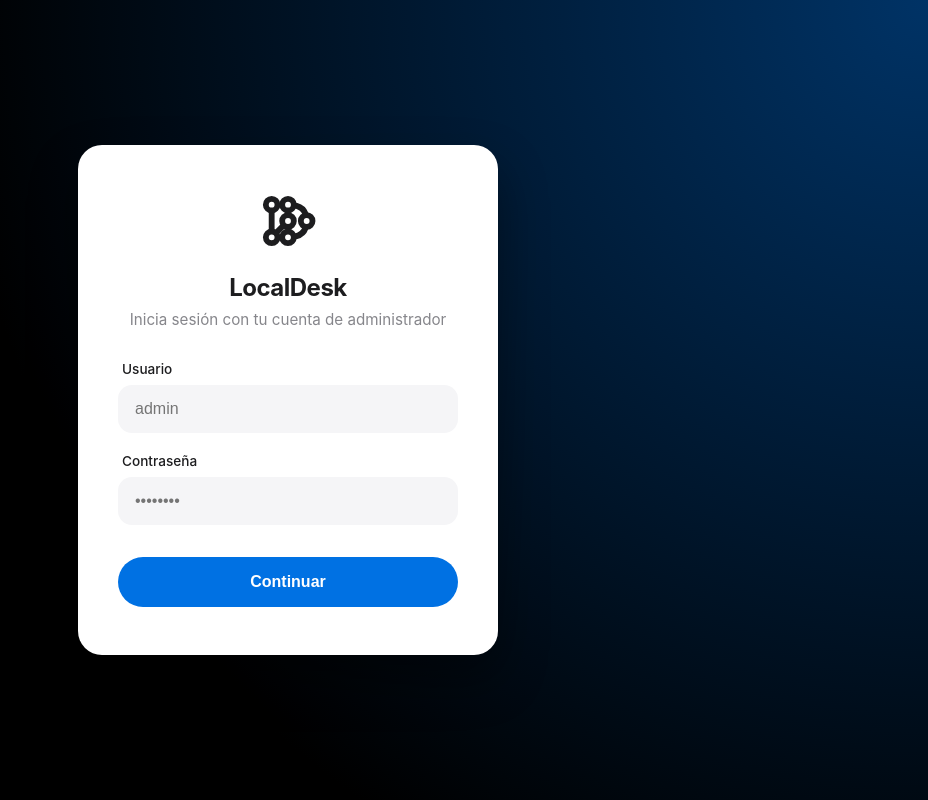
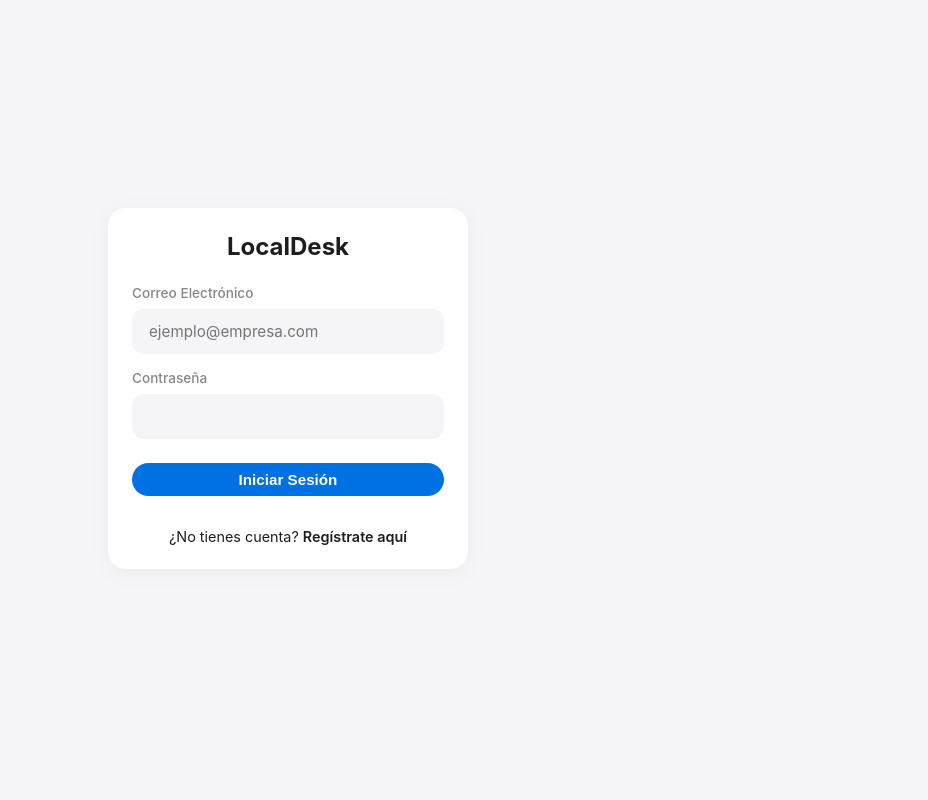
Before and after one commit to zayfer-ux/Localdesk-lite, a Flask app: page /login in a window 1280 px wide. Shown: the whole page, without its empty margins (352-1280 px from the left). Run offline with Flask 3, Linux system fonts and the light colour scheme.

Commit message:
feat:Perfil de usuario mediante correo electronico

```diff
--- a/app.py
+++ b/app.py
@@ -10,7 +10,6 @@ from dotenv import load_dotenv
 from datetime import datetime
 import json
 
-from werkzeug.security import check_password_hash
 from reportlab.lib.pagesizes import letter
 from reportlab.platypus import SimpleDocTemplate, Paragraph, Spacer, Table, TableStyle
 from reportlab.lib.styles import getSampleStyleSheet, ParagraphStyle
@@ -32,41 +31,82 @@ def login_required(f):
         return f(*args, **kwargs)
     return decorated_function
 
+# ==========================================
+# RUTAS DE AUTENTICACIÓN Y PERFIL
+# ==========================================
 @app.route('/login', methods=['GET', 'POST'])
 def login():
     if request.method == 'POST':
-        usuario = request.form.get('usuario')
+        email = request.form.get('email')
         password = request.form.get('password')
-
         try:
             cliente = libsql_client.create_client_sync(url=url, auth_token=token)
-            # Buscamos al usuario en la base de datos
-            resultado = cliente.execute("SELECT * FROM usuarios WHERE usuario = ?", (usuario,))
+            resultado = cliente.execute("SELECT id, nombre, usuario, password, rol, email, telefono, foto FROM usuarios WHERE email = ?", (email,))
             user_data = resultado.rows
             cliente.close()
 
-            # user_data[0] contiene: (id, nombre, usuario, password_hash, rol)
-            # Verificamos que el usuario exista y que el hash de la BD coincida con la contraseña escrita
             if user_data and check_password_hash(user_data[0][3], password):
                 session['logeado'] = True
-                session['usuario'] = user_data[0][2]     # Guardamos el 'admin'
-                session['nombre'] = user_data[0][1]      # Guardamos 'Administrador Principal'
-                session['rol'] = user_data[0][4]         # Guardamos su rol
+                session['id_usuario'] = user_data[0][0]
+                session['nombre'] = user_data[0][1]
+                session['usuario'] = user_data[0][2]
+                session['rol'] = user_data[0][4]
+                session['email'] = user_data[0][5]
+                session['foto'] = user_data[0][7]
                 return redirect(url_for('inicio'))
             else:
-                flash('Credenciales incorrectas o usuario no encontrado.', 'danger')
-
+                flash('Correo o contraseña incorrectos.', 'danger')
         except Exception as e:
             print(f"Error en login: {e}")
             flash('Error al conectar con la base de datos.', 'danger')
+    return render_template('login.html')
 
-    return render_template('login.html')
+@app.route('/registro', methods=['GET', 'POST'])
+def registro():
+    if request.method == 'POST':
+        nombre = request.form.get('nombre')
+        usuario = request.form.get('usuario')
+        email = request.form.get('email')
+        password = request.form.get('password')
+        password_segura = generate_password_hash(password)
+        try:
+            cliente = libsql_client.create_client_sync(url=url, auth_token=token)
+            sql = "INSERT INTO usuarios (nombre, usuario, email, password, rol) VALUES (?, ?, ?, ?, 'Soporte Técnico')"
+            cliente.execute(sql, (nombre, usuario, email, password_segura))
+            cliente.close()
+            return redirect(url_for('login'))
+        except Exception as e:
+            print("Error al registrar:", e)
+    return render_template('registro.html')
 
 @app.route('/logout')
 def logout():
     session.clear()
     return redirect(url_for('login'))
 
+@app.route('/perfil', methods=['GET', 'POST'])
+@login_required
+def perfil():
+    id_user = session.get('id_usuario')
+    cliente = libsql_client.create_client_sync(url=url, auth_token=token)
+    if request.method == 'POST':
+        telefono = request.form.get('telefono')
+        foto_url = request.form.get('foto')
+        try:
+            cliente.execute("UPDATE usuarios SET telefono = ?, foto = ? WHERE id = ?", (telefono, foto_url, id_user))
+            session['foto'] = foto_url
+        except Exception as e:
+            print(e)
+        return redirect(url_for('perfil'))
+
+    resultado = cliente.execute("SELECT nombre, usuario, email, rol, telefono, foto FROM usuarios WHERE id = ?", (id_user,))
+    datos_perfil = resultado.rows[0] if resultado.rows else None
+    cliente.close()
+    return render_template('perfil.html', perfil=datos_perfil)
+
+# ==========================================
+# RUTAS DEL SISTEMA PRINCIPAL
+# ==========================================
 @app.route('/')
 @login_required
 def inicio():
@@ -75,31 +115,27 @@ def inicio():
         cliente = libsql_client.create_client_sync(url=url, auth_token=token)
         res_total = cliente.execute("SELECT * FROM incidencias")
         todas = res_total.rows
-
         stats = {
             'total': len(todas),
             'pendientes': sum(1 for i in todas if i[7] == 'Pendiente'),
             'revision': sum(1 for i in todas if i[7] == 'En revisión'),
             'resueltas': sum(1 for i in todas if i[7] == 'Resuelta')
         }
-
         categorias = {
             'Hardware': sum(1 for i in todas if i[4] == 'Hardware'),
             'Software': sum(1 for i in todas if i[4] == 'Software'),
             'Red': sum(1 for i in todas if i[4] == 'Red'),
             'Otro': sum(1 for i in todas if i[4] == 'Otro')
         }
-
         if busqueda:
             param = f"%{busqueda}%"
-            sql = """SELECT * FROM incidencias WHERE CAST(id AS TEXT) LIKE ? OR titulo LIKE ? OR equipo LIKE ? OR reportado_por LIKE ? ORDER BY id DESC"""
+            sql = "SELECT * FROM incidencias WHERE CAST(id AS TEXT) LIKE ? OR titulo LIKE ? OR equipo LIKE ? OR reportado_por LIKE ? ORDER BY id DESC"
             resultado = cliente.execute(sql, (param, param, param, param))
         else:
             resultado = cliente.execute("SELECT * FROM incidencias ORDER BY id DESC")
-
         lista_incidencias = resultado.rows
         cliente.close()
-    except Exception as e:
+    except:
         lista_incidencias = []
         stats = {'total': 0, 'pendientes': 0, 'revision': 0, 'resueltas': 0}
         categorias = {'Hardware': 0, 'Software': 0, 'Red': 0, 'Otro': 0}
@@ -119,14 +155,12 @@ def nuevo_registro():
         reportado_por = request.form['reportado_por']
         estado = "Pendiente"
         fecha_reporte = datetime.now().strftime("%Y-%m-%d %H:%M:%S")
-
         try:
             cliente = libsql_client.create_client_sync(url=url, auth_token=token)
             sql = "INSERT INTO incidencias (titulo, equipo, area, categoria, descripcion, prioridad, estado, reportado_por, fecha_reporte) VALUES (?, ?, ?, ?, ?, ?, ?, ?, ?)"
             cliente.execute(sql, (titulo, equipo, area, categoria, descripcion, prioridad, estado, reportado_por, fecha_reporte))
             cliente.close()
-        except Exception as e:
-            print(f"Error al guardar: {e}")
+        except: pass
         return redirect(url_for('inicio'))
     return render_template('nuevo.html')
 
@@ -137,13 +171,9 @@ def ver_detalle(id):
         cliente = libsql_client.create_client_sync(url=url, auth_token=token)
         resultado = cliente.execute("SELECT * FROM incidencias WHERE id = ?", (id,))
         cliente.close()
-
-        if resultado.rows:
-            return render_template('detalle.html', incidencia=resultado.rows[0])
-        else:
-            return "<h1>Error: Incidencia no encontrada</h1>", 404
-    except Exception as e:
-        return f"<h1>Error: {e}</h1>"
+        if resultado.rows: return render_template('detalle.html', incidencia=resultado.rows[0])
+        else: return "<h1>Error: Incidencia no encontrada</h1>", 404
+    except Exception as e: return f"<h1>Error: {e}</h1>"
 
 @app.route('/actualizar_estado/<int:id>', methods=['POST'])
 @login_required
@@ -153,8 +183,7 @@ def actualizar_estado(id):
         cliente = libsql_client.create_client_sync(url=url, auth_token=token)
         cliente.execute("UPDATE incidencias SET estado = ? WHERE id = ?", (nuevo_estado, id))
         cliente.close()
-    except Exception as e:
-        pass
+    except: pass
     return redirect(url_for('ver_detalle', id=id))
 
 @app.route('/resolver/<int:id>', methods=['POST'])
@@ -162,22 +191,15 @@ def actualizar_estado(id):
 def resolver_incidencia(id):
     solucion_redactada = request.form['solucion']
     fecha_solucion = datetime.now().strftime("%Y-%m-%d %H:%M:%S")
-
-    # 1. Obtenemos el nombre y rol del técnico que tiene la sesión iniciada
-    tecnico = session.get('nombre', 'Administrador')
+    tecnico = session.get('nombre', 'Técnico')
     rol = session.get('rol', 'TI')
-
-    # 2. Generamos la firma automática
     solucion_con_firma = f"{solucion_redactada}\n\n✅ Atendido por: {tecnico} ({rol})"
-
     try:
         cliente = libsql_client.create_client_sync(url=url, auth_token=token)
         sql = "UPDATE incidencias SET solucion = ?, estado = 'Resuelta', fecha_solucion = ? WHERE id = ?"
         cliente.execute(sql, (solucion_con_firma, fecha_solucion, id))
         cliente.close()
-    except Exception as e:
-        print(f"Error al resolver incidencia: {e}")
-
+    except: pass
     return redirect(url_for('ver_detalle', id=id))
 
 @app.route('/eliminar/<int:id>', methods=['POST'])
@@ -187,14 +209,12 @@ def eliminar_incidencia(id):
         cliente = libsql_client.create_client_sync(url=url, auth_token=token)
         cliente.execute("DELETE FROM incidencias WHERE id = ?", (id,))
         cliente.close()
-    except Exception as e:
-        pass
+    except: pass
     return redirect(url_for('inicio'))
 
 @app.route('/exportar')
 @login_required
 def exportar_csv():
-    # ... código de csv intacto ...
     cliente = libsql_client.create_client_sync(url=url, auth_token=token)
     resultado = cliente.execute("SELECT * FROM incidencias ORDER BY id DESC")
     incidencias = resultado.rows
@@ -202,28 +222,22 @@ def exportar_csv():
     output = io.StringIO()
     writer = csv.writer(output)
     writer.writerow(['ID', 'Problema', 'Equipo', 'Area', 'Categoria', 'Descripcion', 'Prioridad', 'Estado', 'Reportado Por', 'Solucion', 'Fecha Reporte', 'Fecha Solucion'])
-    for item in incidencias:
-        writer.writerow(item)
+    for item in incidencias: writer.writerow(item)
     output.seek(0)
     return Response(output, mimetype="text/csv", headers={"Content-Disposition": f"attachment;filename=Reporte_{datetime.now().strftime('%Y%m%d')}.csv"})
 
 @app.route('/exportar_pdf')
 @login_required
 def exportar_pdf():
-    # ... código de pdf intacto ...
     cliente = libsql_client.create_client_sync(url=url, auth_token=token)
     resultado = cliente.execute("SELECT id, titulo, equipo, categoria, estado, prioridad, reportado_por FROM incidencias ORDER BY id DESC")
     incidencias = resultado.rows
     cliente.close()
     buffer = io.BytesIO()
     doc = SimpleDocTemplate(buffer, pagesize=letter, rightMargin=30, leftMargin=30, topMargin=30, bottomMargin=30)
-    elementos = []
-    styles = getSampleStyleSheet()
-    estilo_titulo = ParagraphStyle('Titulo', parent=styles['Heading1'], fontName='Helvetica-Bold', fontSize=22, textColor=colors.HexColor('#1D1D1F'), spaceAfter=4)
-    elementos.append(Paragraph("LocalDesk - Reporte de Incidencias", estilo_titulo))
+    elementos = [Paragraph("LocalDesk - Reporte de Incidencias", ParagraphStyle('Titulo', parent=getSampleStyleSheet()['Heading1'], fontName='Helvetica-Bold', fontSize=22, textColor=colors.HexColor('#1D1D1F'), spaceAfter=4))]
     data = [["ID", "Problema", "Equipo", "Categoría", "Estado", "Prioridad", "Reportado"]]
-    for item in incidencias:
-        data.append([str(item[0]), str(item[1]), str(item[2]), str(item[3]), str(item[4]), str(item[5]), str(item[6])])
+    for item in incidencias: data.append([str(item[0]), str(item[1]), str(item[2]), str(item[3]), str(item[4]), str(item[5]), str(item[6])])
     tabla = Table(data, colWidths=[30, 140, 75, 65, 65, 65, 100])
     tabla.setStyle(TableStyle([('BACKGROUND', (0, 0), (-1, 0), colors.HexColor('#0071E3')), ('TEXTCOLOR', (0, 0), (-1, 0), colors.whitesmoke), ('FONTNAME', (0, 0), (-1, 0), 'Helvetica-Bold'), ('FONTSIZE', (0, 0), (-1, 0), 9), ('BACKGROUND', (0, 1), (-1, -1), colors.HexColor('#F5F5F7')), ('GRID', (0, 0), (-1, -1), 0.5, colors.HexColor('#E5E5EA'))]))
     elementos.append(tabla)
@@ -231,122 +245,71 @@ def exportar_pdf():
     buffer.seek(0)
     return Response(buffer, mimetype="application/pdf", headers={"Content-Disposition": f"attachment;filename=Reporte_{datetime.now().strftime('%Y%m%d')}.pdf"})
 
-# ==========================================
-# NUEVA RUTA: DIAGNÓSTICO DE RED (PING)
-# ==========================================
 @app.route('/diagnostico_red', methods=['POST'])
 @login_required
 def diagnostico_red():
     data = request.get_json()
     host = data.get('host', '').strip()
-
-    if not host:
-        return jsonify({'status': 'error', 'message': 'IP o Hostname vacío'})
-
-    # Ajusta el comando si es Windows ('-n') o Mac/Linux ('-c')
+    if not host: return jsonify({'status': 'error', 'message': 'IP o Hostname vacío'})
     parametro = '-n' if platform.system().lower() == 'windows' else '-c'
     comando = ['ping', parametro, '1', host]
-
     try:
         resultado = subprocess.run(comando, stdout=subprocess.PIPE, stderr=subprocess.PIPE, text=True)
-        if resultado.returncode == 0:
-            return jsonify({'status': 'online', 'message': f'¡En línea! El equipo responde.'})
-        else:
-            return jsonify({'status': 'offline', 'message': f'Desconectado. No hay respuesta.'})
-    except Exception as e:
-        return jsonify({'status': 'error', 'message': 'No se pudo ejecutar la herramienta de red.'})
+        if resultado.returncode == 0: return jsonify({'status': 'online', 'message': f'¡En línea! El equipo responde.'})
+        else: return jsonify({'status': 'offline', 'message': f'Desconectado. No hay respuesta.'})
+    except: return jsonify({'status': 'error', 'message': 'Error de red.'})
 
-
-# ==========================================
-# RUTAS DE DEPARTAMENTOS / ÁREAS
-# ==========================================
 @app.route('/areas')
 @login_required
 def vista_areas():
     try:
         cliente = libsql_client.create_client_sync(url=url, auth_token=token)
-        # Agrupamos las incidencias por área y contamos cuántas hay y cuántas faltan
-        sql = """
-            SELECT area,
-                   COUNT(id) as total,
-                   SUM(CASE WHEN estado != 'Resuelta' THEN 1 ELSE 0 END) as pendientes
-            FROM incidencias
-            GROUP BY area
-            ORDER BY area ASC
-        """
-        resultado = cliente.execute(sql)
-        areas = resultado.rows
+        sql = "SELECT area, COUNT(id) as total, SUM(CASE WHEN estado != 'Resuelta' THEN 1 ELSE 0 END) as pendientes FROM incidencias GROUP BY area ORDER BY area ASC"
+        areas = cliente.execute(sql).rows
         cliente.close()
-    except Exception as e:
-        areas = []
-        print(f"Error al cargar áreas: {e}")
-
+    except: areas = []
     return render_template('areas.html', areas=areas)
-
 
 @app.route('/area/<nombre_area>')
 @login_required
 def detalle_area(nombre_area):
     try:
         cliente = libsql_client.create_client_sync(url=url, auth_token=token)
-        # Traemos solo las incidencias que coincidan con el área seleccionada
-        sql = "SELECT * FROM incidencias WHERE area = ? ORDER BY id DESC"
-        resultado = cliente.execute(sql, (nombre_area,))
-        incidencias = resultado.rows
+        incidencias = cliente.execute("SELECT * FROM incidencias WHERE area = ? ORDER BY id DESC", (nombre_area,)).rows
         cliente.close()
-    except Exception as e:
-        incidencias = []
-
+    except: incidencias = []
     return render_template('area_detalle.html', incidencias=incidencias, area=nombre_area)
 
-# ==========================================
-# RUTAS DE GESTIÓN DE TÉCNICOS (USUARIOS)
-# ==========================================
 @app.route('/tecnicos', methods=['GET', 'POST'])
 @login_required
 def gestion_tecnicos():
-    # Solo permitimos ver esta pantalla si es una solicitud GET o POST válida
     cliente = libsql_client.create_client_sync(url=url, auth_token=token)
-
     if request.method == 'POST':
         nombre = request.form.get('nombre')
         usuario_nick = request.form.get('usuario')
+        email = request.form.get('email')
         password = request.form.get('password')
         rol = request.form.get('rol')
-
-        # Encriptamos la contraseña antes de guardarla (Seguridad)
         password_segura = generate_password_hash(password)
-
         try:
-            sql = "INSERT INTO usuarios (nombre, usuario, password, rol) VALUES (?, ?, ?, ?)"
-            cliente.execute(sql, (nombre, usuario_nick, password_segura, rol))
-        except Exception as e:
-            print(f"Error al registrar técnico: {e}")
-
+            sql = "INSERT INTO usuarios (nombre, usuario, email, password, rol) VALUES (?, ?, ?, ?, ?)"
+            cliente.execute(sql, (nombre, usuario_nick, email, password_segura, rol))
+        except Exception as e: print(e)
         return redirect(url_for('gestion_tecnicos'))
 
-    # Si es GET, mostramos la lista de técnicos registrados
-    try:
-        resultado = cliente.execute("SELECT id, nombre, usuario, rol FROM usuarios ORDER BY id DESC")
-        tecnicos = resultado.rows
-    except Exception as e:
-        tecnicos = []
-
+    try: tecnicos = cliente.execute("SELECT id, nombre, usuario, email, rol FROM usuarios ORDER BY id DESC").rows
+    except: tecnicos = []
     cliente.close()
     return render_template('tecnicos.html', tecnicos=tecnicos)
-
 
 @app.route('/eliminar_tecnico/<int:id>', methods=['POST'])
 @login_required
 def eliminar_tecnico(id):
     try:
         cliente = libsql_client.create_client_sync(url=url, auth_token=token)
-        # Evitamos que el admin principal (ID 1) se elimine por accidente
-        if id != 1:
-            cliente.execute("DELETE FROM usuarios WHERE id = ?", (id,))
+        if id != 1: cliente.execute("DELETE FROM usuarios WHERE id = ?", (id,))
         cliente.close()
-    except Exception as e:
-        print(f"Error al eliminar técnico: {e}")
+    except: pass
     return redirect(url_for('gestion_tecnicos'))
 
 if __name__ == '__main__':
--- a/templates/login.html
+++ b/templates/login.html
@@ -3,179 +3,41 @@
 
 <head>
     <meta charset="UTF-8">
-    <meta name="viewport" content="width=device-width, initial-scale=1.0">
-    <title>Login - LocalDesk</title>
-    <style>
-        /* Reseteo y Tipografía HIG de Apple */
-        * {
-            box-sizing: border-box;
-            margin: 0;
-            padding: 0;
-        }
-
-        body {
-            /* Fondo premium: Degradado profundo estilo wallpaper de macOS (Negro/Azul) */
-            background: radial-gradient(circle at top right, #003366, #000000 65%);
-            font-family: -apple-system, BlinkMacSystemFont, "SF Pro Text", "Helvetica Neue", sans-serif;
-            -webkit-font-smoothing: antialiased;
-            height: 100vh;
-            display: flex;
-            justify-content: center;
-            align-items: center;
-        }
-
-        /* Contenedor central (White Card) */
-        .login-card {
-            background-color: #FFFFFF;
-            width: 90%;
-            max-width: 420px;
-            border-radius: 24px;
-            /* Esquinas redondeadas tipo iOS */
-            padding: 48px 40px;
-            box-shadow: 0 24px 48px rgba(0, 0, 0, 0.4);
-            text-align: center;
-        }
-
-        /* Logo SVG (Adaptado al Login) */
-        .login-logo {
-            color: #1D1D1F;
-            /* Negro profundo de Apple */
-            margin-bottom: 20px;
-        }
-
-        /* Títulos */
-        h2 {
-            color: #1D1D1F;
-            font-size: 1.5rem;
-            font-weight: 700;
-            letter-spacing: -0.5px;
-            margin-bottom: 8px;
-        }
-
-        p {
-            color: #86868B;
-            /* Gris secundario Apple */
-            font-size: 0.95rem;
-            margin-bottom: 32px;
-        }
-
-        /* Entradas de texto (Inputs) */
-        .form-group {
-            text-align: left;
-            margin-bottom: 20px;
-        }
-
-        .apple-label {
-            display: block;
-            font-size: 0.85rem;
-            font-weight: 500;
-            color: #1D1D1F;
-            margin-bottom: 8px;
-            padding-left: 4px;
-        }
-
-        .apple-input {
-            width: 100%;
-            background-color: #F5F5F7;
-            /* Gris claro para el fondo del input */
-            border: 1px solid transparent;
-            border-radius: 14px;
-            padding: 14px 16px;
-            font-size: 1rem;
-            color: #1D1D1F;
-            transition: all 0.2s ease;
-        }
-
-        .apple-input:focus {
-            outline: none;
-            background-color: #FFFFFF;
-            border-color: #0071E3;
-            /* Azul Apple */
-            box-shadow: 0 0 0 4px rgba(0, 113, 227, 0.2);
-            /* Resplandor azul de focus */
-        }
-
-        /* Botón de Acción */
-        .btn-apple {
-            width: 100%;
-            background-color: #0071E3;
-            /* Azul Apple Oficial */
-            color: #FFFFFF;
-            border: none;
-            padding: 16px;
-            border-radius: 980px;
-            /* Estilo píldora */
-            font-size: 1rem;
-            font-weight: 600;
-            cursor: pointer;
-            transition: all 0.2s ease;
-            margin-top: 12px;
-        }
-
-        .btn-apple:hover {
-            background-color: #005BB5;
-            transform: scale(0.98);
-        }
-
-        /* Alertas de error elegantes */
-        .alert-danger {
-            background-color: rgba(255, 59, 48, 0.1);
-            color: #FF3B30;
-            /* Rojo Apple */
-            border-radius: 12px;
-            padding: 12px;
-            font-size: 0.9rem;
-            margin-bottom: 24px;
-            font-weight: 500;
-        }
-    </style>
+    <title>Iniciar Sesión - LocalDesk</title>
+    <link rel="stylesheet" href="{{ url_for('static', filename='style.css') }}">
 </head>
 
-<body>
+<body
+    style="display: flex; justify-content: center; align-items: center; height: 100vh; background-color: var(--apple-bg);">
+    <div class="apple-card" style="width: 360px;">
+        <h2 style="text-align: center; margin-bottom: 24px; font-weight: 700;">LocalDesk</h2>
 
-    <div class="login-card">
-        <!-- Logo de LocalDesk Vectorizado -->
-        <div class="login-logo">
-            <svg width="56" height="56" viewBox="0 0 24 24" fill="none" stroke="currentColor" stroke-width="2.5"
-                stroke-linecap="round" stroke-linejoin="round">
-                <path d="M5 5v14h7 M5 19l7-7v-7 M12 5q8 0 8 7t-8 7" />
-                <circle cx="5" cy="5" r="2.5" fill="#FFFFFF" />
-                <circle cx="5" cy="19" r="2.5" fill="#FFFFFF" />
-                <circle cx="12" cy="12" r="2.5" fill="#FFFFFF" />
-                <circle cx="12" cy="5" r="2.5" fill="#FFFFFF" />
-                <circle cx="12" cy="19" r="2.5" fill="#FFFFFF" />
-                <circle cx="20" cy="12" r="2.5" fill="#FFFFFF" />
-            </svg>
+        {% with messages = get_flashed_messages() %}
+        {% if messages %}
+        <div
+            style="background-color: rgba(255,59,48,0.1); color: var(--apple-red); padding: 12px; border-radius: 8px; margin-bottom: 16px; text-align: center; font-size: 0.9rem;">
+            {{ messages[0] }}
         </div>
-
-        <h2>LocalDesk</h2>
-        <p>Inicia sesión con tu cuenta de administrador</p>
-
-        <!-- Mensajes de error interactivos (Jinja2 Intacto) -->
-        {% with messages = get_flashed_messages(category_filter=["danger"]) %}
-        {% if messages %}
-        {% for message in messages %}
-        <div class="alert-danger">{{ message }}</div>
-        {% endfor %}
         {% endif %}
         {% endwith %}
 
-        <!-- Formulario (Lógica Python intacta) -->
-        <form method="POST" action="/login">
-            <div class="form-group">
-                <label class="apple-label">Usuario</label>
-                <input type="text" name="usuario" class="apple-input" placeholder="admin" required>
-            </div>
+        <form action="/login" method="POST">
+            <label class="apple-label">Correo Electrónico</label>
+            <input type="email" name="email" class="apple-input" placeholder="ejemplo@empresa.com" required
+                style="width: 100%; margin-bottom: 16px;">
 
-            <div class="form-group">
-                <label class="apple-label">Contraseña</label>
-                <input type="password" name="password" class="apple-input" placeholder="••••••••" required>
-            </div>
+            <label class="apple-label">Contraseña</label>
+            <input type="password" name="password" class="apple-input" required
+                style="width: 100%; margin-bottom: 24px;">
 
-            <button type="submit" class="btn-apple">Continuar</button>
+            <button type="submit" class="btn-apple" style="width: 100%; margin-bottom: 16px;">Iniciar Sesión</button>
         </form>
+
+        <p style="text-align: center; font-size: 0.9rem; margin-top: 16px;">
+            ¿No tienes cuenta? <a href="/registro"
+                style="color: var(--apple-blue); text-decoration: none; font-weight: 600;">Regístrate aquí</a>
+        </p>
     </div>
-
 </body>
 
 </html>
```
Also changed, not shown: actualizar_db.py (added, +27 -0 lines), templates/base.html (+35 -37 lines), templates/perfil.html (added, +43 -0 lines), templates/registro.html (added, +39 -0 lines), templates/tecnicos.html (+19 -26 lines).
